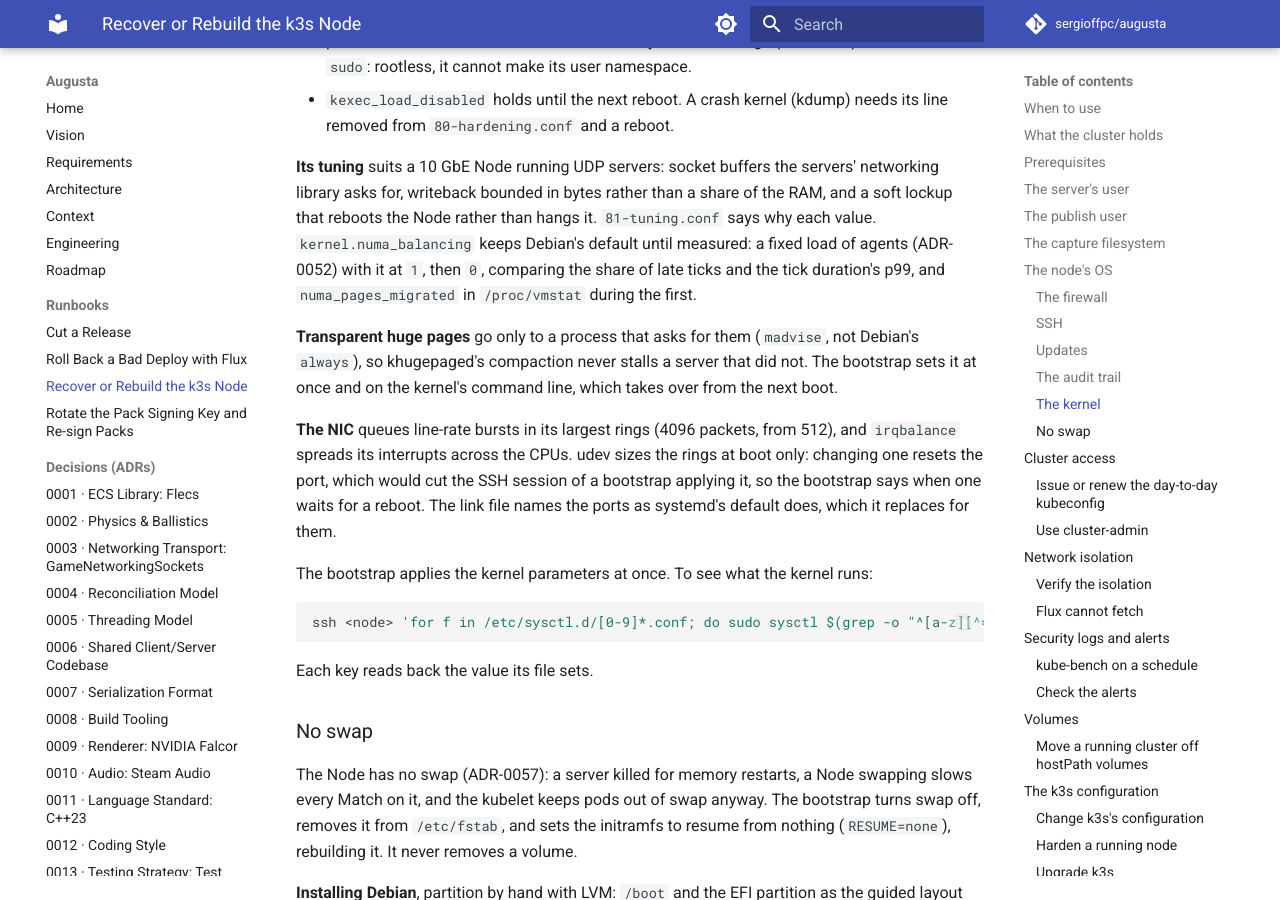
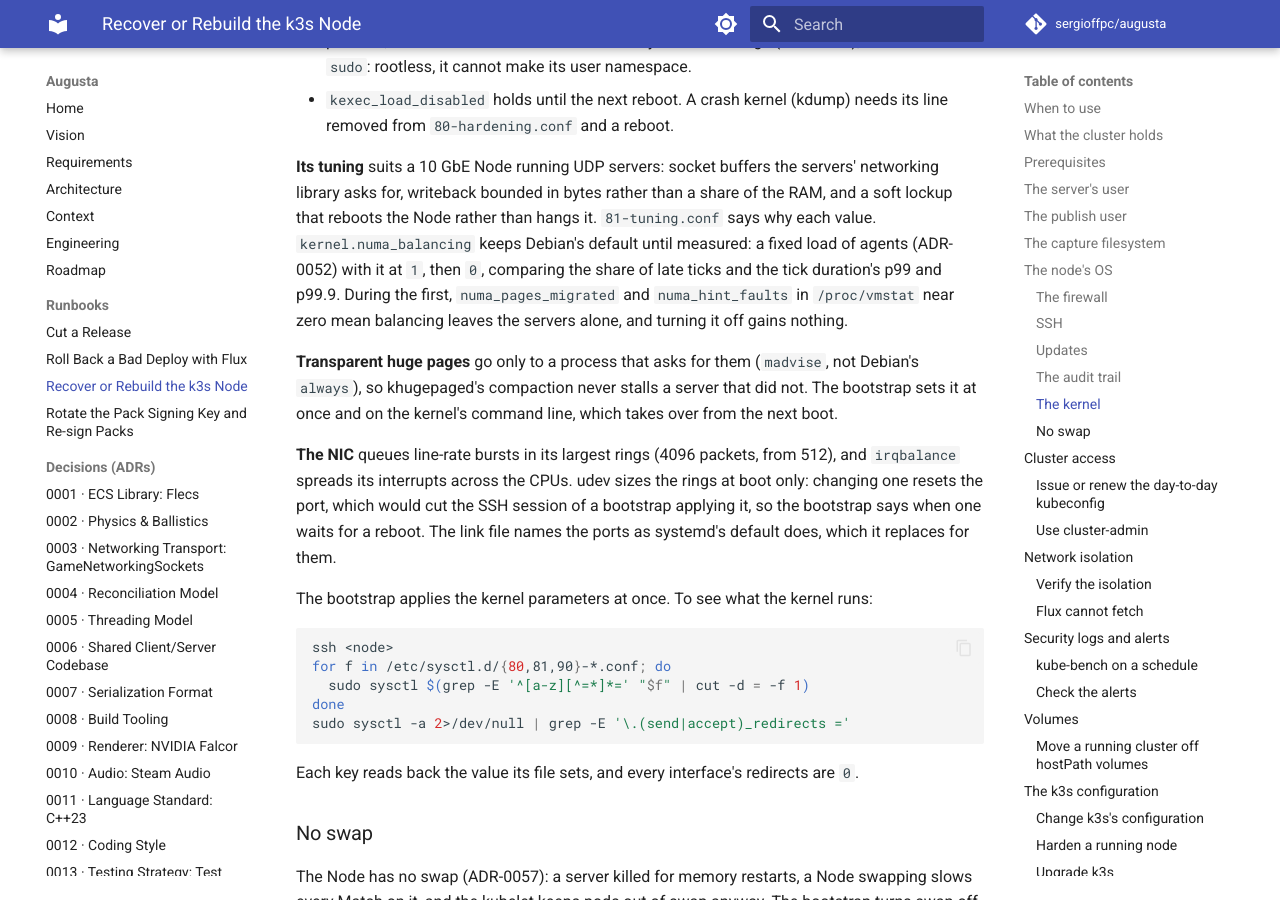
Before and after one commit to sergioffpc/augusta, an MkDocs documentation site: the page built from docs/runbooks/k3s-node-recovery.md, in a window 1280 px wide and 900 px high, scrolled down 8499 px. Built offline with MkDocs 1.6.1 and Material for MkDocs 9.7.7, drawn with Linux system fonts in a browser that asks for light colours; comment, search, counter and statistics services are not loaded.

Commit message:
fix(node): reach every interface's redirects, and review fixes
The redirect parameters set all and default only: IPv4 sends when either
all or the interface says so, IPv6 reads the interface's alone, and the
NIC's ports exist before the file loads, so eno1 kept redirects on.
Globbed keys (procps-ng >= 4.0.0, systemd-sysctl) set every interface's,
and systemd-sysctl sets them on interfaces made later.

disable_swap edits fstab with one rule, compared before installing. The
new functions list their globals. The runbook's read-back skips Debian's
99-sysctl.conf and checks every interface's redirects, and the NUMA
measurement names p99.9 and numa_hint_faults.

The prefactor (#563) no longer logs that k3s needs a restart when the
kubelet's parameters change: sysctl --load applies them at once.

Co-Authored-By: Claude Opus 5.5 <noreply@anthropic.com>

````diff
--- a/docs/runbooks/k3s-node-recovery.md
+++ b/docs/runbooks/k3s-node-recovery.md
@@ -392,8 +392,10 @@ servers' networking library asks for, writeback bounded in bytes rather than a
 share of the RAM, and a soft lockup that reboots the Node rather than hangs it.
 `81-tuning.conf` says why each value. `kernel.numa_balancing` keeps Debian's
 default until measured: a fixed load of agents (ADR-0052) with it at `1`, then
-`0`, comparing the share of late ticks and the tick duration's p99, and
-`numa_pages_migrated` in `/proc/vmstat` during the first.
+`0`, comparing the share of late ticks and the tick duration's p99 and p99.9.
+During the first, `numa_pages_migrated` and `numa_hint_faults` in `/proc/vmstat`
+near zero mean balancing leaves the servers alone, and turning it off gains
+nothing.
 
 **Transparent huge pages** go only to a process that asks for them (`madvise`,
 not Debian's `always`), so khugepaged's compaction never stalls a server that
@@ -411,10 +413,15 @@ The bootstrap applies the kernel parameters at once. To see what the kernel
 runs:
 
 ```sh
-ssh <node> 'for f in /etc/sysctl.d/[0-9]*.conf; do sudo sysctl $(grep -o "^[a-z][^=]*" "$f"); done'
+ssh <node>
+for f in /etc/sysctl.d/{80,81,90}-*.conf; do
+  sudo sysctl $(grep -E '^[a-z][^=*]*=' "$f" | cut -d = -f 1)
+done
+sudo sysctl -a 2>/dev/null | grep -E '\.(send|accept)_redirects ='
 ```
 
-Each key reads back the value its file sets.
+Each key reads back the value its file sets, and every interface's redirects are
+`0`.
 
 ### No swap
 
````
Also changed, not shown: 2 other files.
